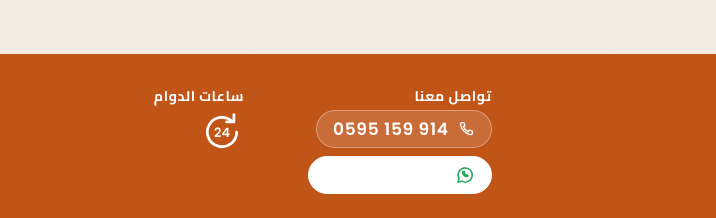
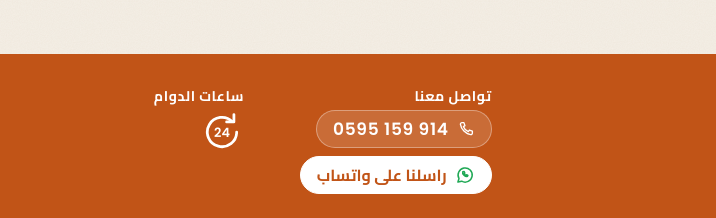
Before and after one commit to mohammed-sononuo/menu, a plain HTML site: page F.menue/index.html in a window 1280 px wide. Shown: the part 2915-3133 px from the top of the page, 384-1100 px from the left. Drawn offline with Linux system fonts and the light colour scheme.

Commit message:
Refactor contact and WhatsApp styles in CSS

```diff
--- a/F.menue/css/style.css
+++ b/F.menue/css/style.css
@@ -196,11 +196,13 @@ button{font:inherit;color:inherit}
 .tel:hover{background:rgba(255,255,255,.24)}
 .tel .ill{font-size:18px}
 /* واتساب */
-.contact{display:flex;flex-direction:column;align-items:center;gap:var(--space-2)}
-.wa{display:inline-flex;align-items:center;gap:var(--space-2);padding:6px 16px;border-radius:var(--radius-pill);background:#FFFFFF;border:1px solid #FFFFFF;color:var(--ground-deep);text-decoration:none;font:700 15px/24px var(--font-ar);transition:transform .2s ease,box-shadow .2s ease}
-.wa:hover{transform:translateY(-1px);box-shadow:0 4px 12px rgba(0,0,0,.18)}
-.wa .ill{font-size:20px;color:#1FA855}
-@media (prefers-reduced-motion:reduce){.wa{transition:none}.wa:hover{transform:none}}
+.contact{display:inline-flex;flex-direction:column;align-items:stretch;gap:var(--space-2)}
+.contact .tel{justify-content:center}
+.ftr .wa{display:inline-flex;align-items:center;justify-content:center;gap:var(--space-2);padding:6px 16px;border-radius:var(--radius-pill);background:#FFFFFF;border:1px solid #FFFFFF;color:var(--orange);text-decoration:none;font:700 16px/24px var(--font-ar);transition:transform .2s ease,box-shadow .2s ease}
+.ftr .wa:hover{transform:translateY(-1px);box-shadow:0 4px 12px rgba(0,0,0,.18)}
+.ftr .wa .ill{font-size:20px;color:#1FA855}
+@media (prefers-reduced-motion:reduce){.ftr .wa{transition:none}.ftr .wa:hover{transform:none}}
+
 .hours{display:inline-flex;align-items:center;gap:var(--space-3);text-align:start}
 .hours-ic{width:44px;height:44px;flex:none;color:var(--on-deep)}
 .ftr .hours p{display:flex;flex-direction:column;line-height:22px}
```
